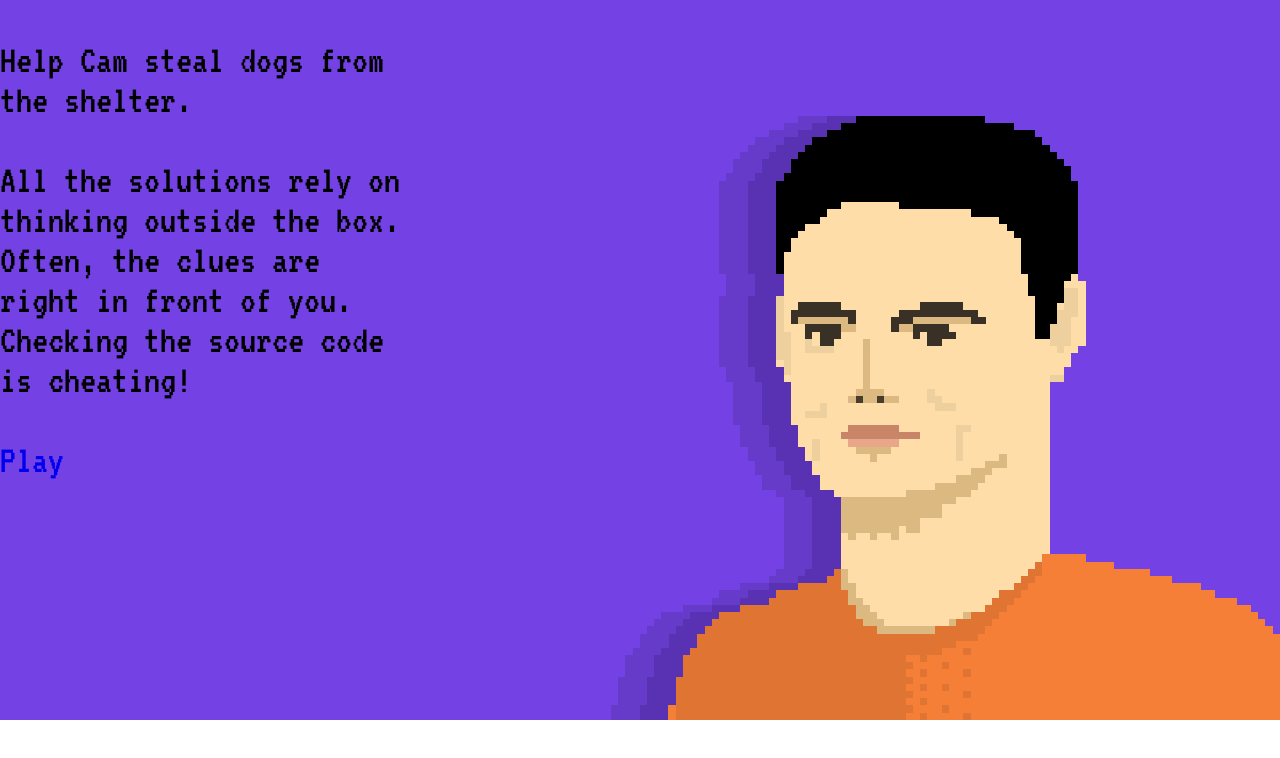
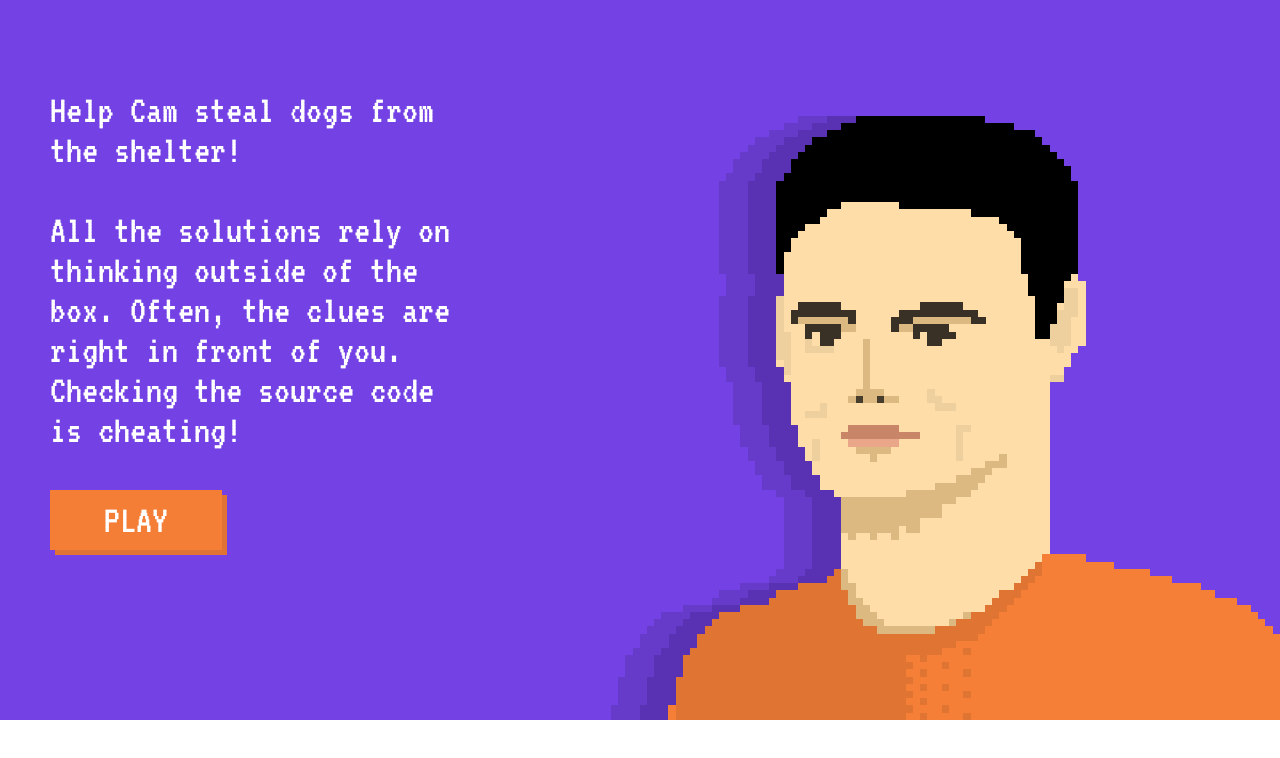
Before and after one commit to ashocka/secretproject, a plain HTML site: page splash.html in a window 1280 px wide. Drawn offline with nearby package versions, Linux system fonts and the light colour scheme.

Commit message:
splash screen fixed

```diff
--- a/css/styles.scss
+++ b/css/styles.scss
@@ -89,6 +89,16 @@ a {
 
 .splash .instructions {
 	width: 400px;
+	margin: 50px;
+    color: white;
+}
+
+.instructions a {
+	background-color: #f57e37;
+    color: white;
+    padding: 10px 54px;
+    box-shadow: 5px 5px #e07333;
+    text-transform: uppercase;
 }
 
 .splash .instructions p {
--- a/js/level-3.js
+++ b/js/level-3.js
@@ -12,7 +12,7 @@ jQuery( document ).ready(function() {
 		if (i % 2 === 0){
 			// do this when light is on
 
-			$('.safe').css('background-image', 'url(../img/level-3/safe-02.png)');
+			$('.safe').css('background-image', 'url(img/level-3/safe-02.png)');
 		} else {
 			// do this when light is off
 
@@ -20,10 +20,10 @@ jQuery( document ).ready(function() {
 			var t = d.getTime();
 
 	        if(t - lastClick > 6000 && lastClick !== 0) { // if light was on for more than 6 sec
-	        	$('.safe').css('background-image', 'url(../img/level-3/safe-04.png)');
+	        	$('.safe').css('background-image', 'url(img/level-3/safe-04.png)');
 
 			    $('.safe').click(function(){
-			        $('.safe').css('background-image', 'url(../img/level-3/safe-05.png)');
+			        $('.safe').css('background-image', 'url(img/level-3/safe-05.png)');
 
 			        // FIRST .show() the password input form
 				$('.safe').click(function(){
@@ -41,7 +41,6 @@ jQuery( document ).ready(function() {
 					var inputtedValue = $(this).val();
 
 					if(inputtedValue==="nses" || inputtedValue==="NSES") {
-				        console.log("granted");
 
 				        $('.lights').css('background-position', '23px 21px'); // UI feedback
 
@@ -62,7 +61,7 @@ jQuery( document ).ready(function() {
 			$('.backdrop-02').off(); // do nothing if element is clicked
 
 	        } else {
-				$('.safe').css('background-image', 'url(../img/level-3/safe-03.png)');
+				$('.safe').css('background-image', 'url(img/level-3/safe-03.png)');
 
 				$('.safe').off(); // do nothing if element is clicked
 	        }
--- a/splash.html
+++ b/splash.html
@@ -15,8 +15,8 @@
 <div class="container splash">
 
 <div class="instructions">
-  <p>Help Cam steal dogs from the shelter.</p>
-  <p>All the solutions rely on thinking outside the box. Often, the clues are right in front of you. Checking the source code is cheating!</p>
+  <p>Help Cam steal dogs from the shelter!</p>
+  <p>All the solutions rely on thinking outside of the box. Often, the clues are right in front of you. Checking the source code is cheating!</p>
   <a href="level-1.html">Play</a>
 </div>
 
```
Also changed, not shown: css/styles.css, index.html (renamed from story-beginning.html), 1 other file.
